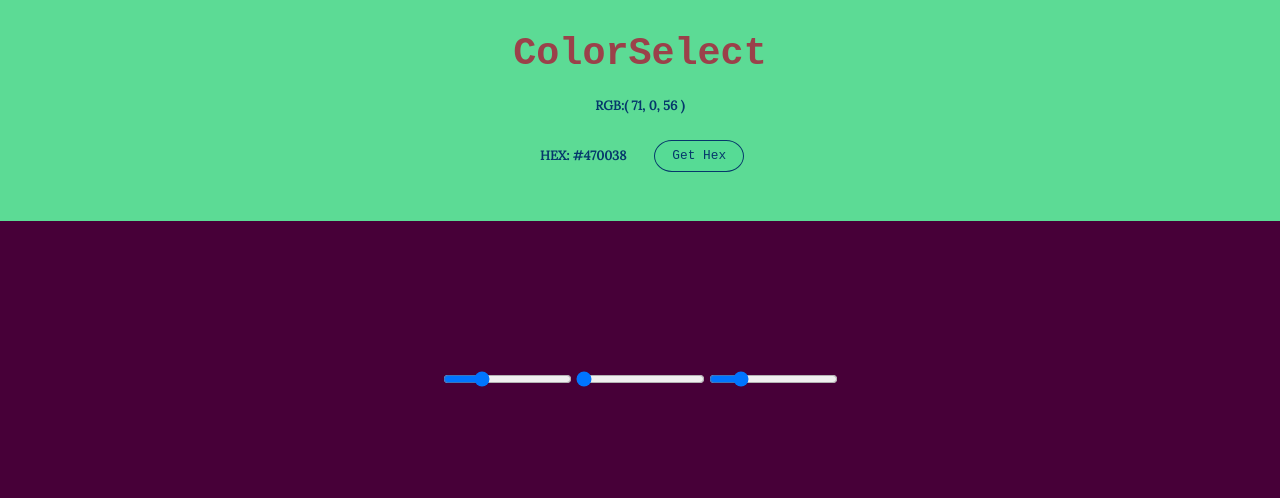
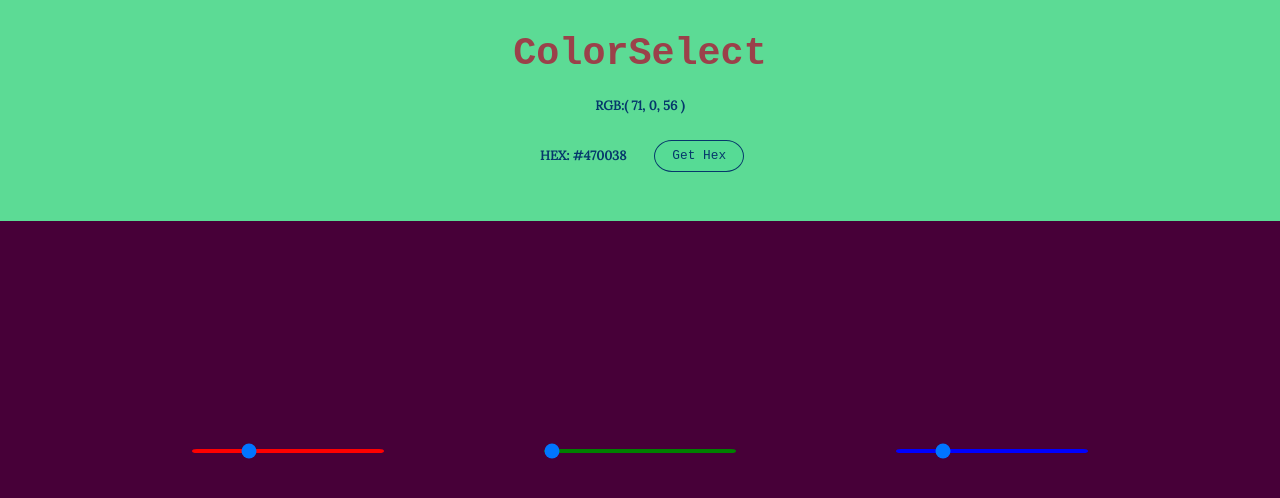
Before and after one commit to notarjunvijayan/colorselect, a Svelte app: page / in a window 1280 px wide. Shown: the top 498 px of the page. Built offline with nearby package versions, Linux system fonts and the light colour scheme.

Commit message:
slider aesthetic update

```diff
--- a/src/sliders.svelte
+++ b/src/sliders.svelte
@@ -2,6 +2,7 @@
 let red = 71;
 let green = 0;
 let blue = 56;
+
 
 let hex = '';
 
@@ -96,4 +97,38 @@ $: rootElement && rootElement.style.setProperty('--container-background', `rgb($
         color:#56db95;
         cursor: pointer;
     }
+    .slide{
+        -webkit-appearance: none;
+        background: transparent;
+        cursor:pointer;
+        width:15vw;
+        margin:10vh;
+    }
+    .red{
+        background:red;
+        height:0.5vh;
+        border-radius: 5%/100%;
+    }
+    .red::-webkit-slider-thumb,.red::-moz-range-thumb{
+        background-color: red;
+        border: red;
+    }
+    .green{
+        background:green;
+        height:0.5vh;
+        border-radius: 5%/100%;
+    }
+    .green::-webkit-slider-thumb,.green::-moz-range-thumb{
+        background-color: green;
+        border: green;
+    }
+    .blue{
+        background:blue;
+        height:0.5vh;
+        border-radius: 5%/100%;
+    }
+    .blue::-webkit-slider-thumb,.blue::-moz-range-thumb{
+        background-color: blue;
+        border: blue;
+    }
 </style>
```
